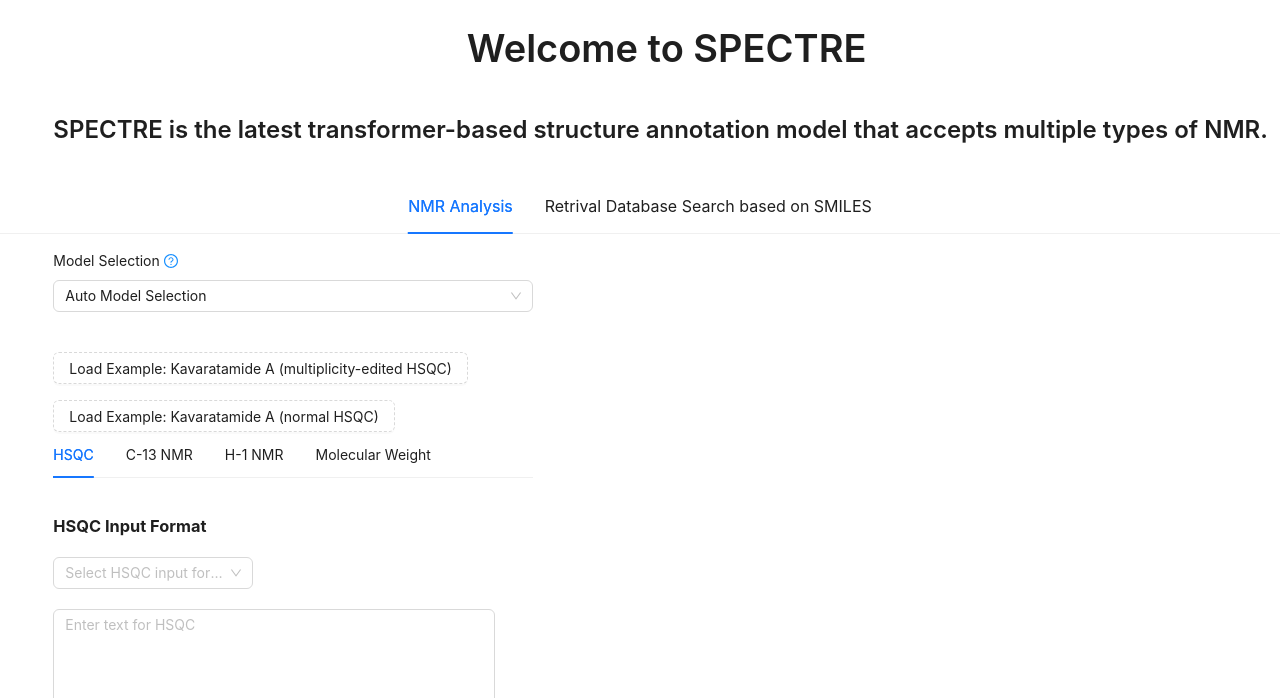
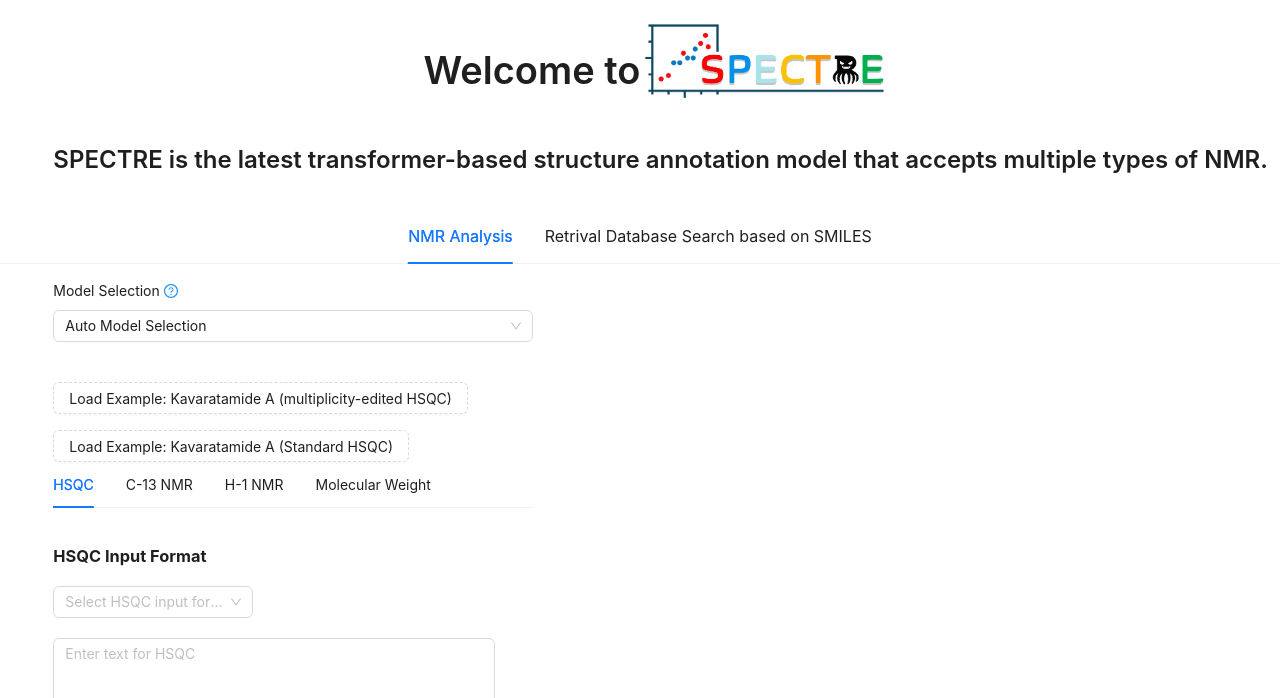
Before and after one commit to xwd0418/Spectre-Frontend, a React (Create React App) app: page / in a window 1280 px wide. Shown: the top 698 px of the page. Built offline with nearby package versions, Linux system fonts and the light colour scheme.

Commit message:
added logo

```diff
--- a/src/App.js
+++ b/src/App.js
@@ -2,6 +2,7 @@
 import TabsNMR from './NMR_tabs';
 import SMILESSearchTab from './SMILES_search_tab'; // Import your new component
 import { Typography, Col, Row, Tabs } from 'antd';
+import logo from './spectre_logo.jpg'; // adjust if path differs
 
 const { Title, Paragraph } = Typography;
 
@@ -24,9 +25,11 @@ function App() {
   return (
     <div className="App">
       <Col span={23} offset={1}>
-        <Row justify="center">
-          <Title level={1}>Welcome to SPECTRE</Title>
+        <Row align="middle" justify="center" style={{ paddingTop: 20, paddingLeft: 20 }}>
+            <Title level={1} style={{ margin: 0 }}>Welcome to</Title>
+            <img src={logo} alt="SPECTRE logo" style={{ height: 100, marginRight: 20 }} />
         </Row>
+
 
         <Row>
           <Title level={3}>
--- a/src/NMR_tabs.js
+++ b/src/NMR_tabs.js
@@ -210,7 +210,7 @@ const TabsNMR = () => {
               Load Example: Kavaratamide A (multiplicity-edited HSQC)
             </Button>
             <Button type="dashed" onClick={LoadKavaratamideA_normal_HSQC} style={{ marginTop: '16px' }}>
-              Load Example: Kavaratamide A (normal HSQC)
+              Load Example: Kavaratamide A (Standard HSQC)
             </Button>
             <Tabs defaultActiveKey="HSQC" items={tabItems} />
 
```
Also changed, not shown: src/spectre_logo.jpg (added).
